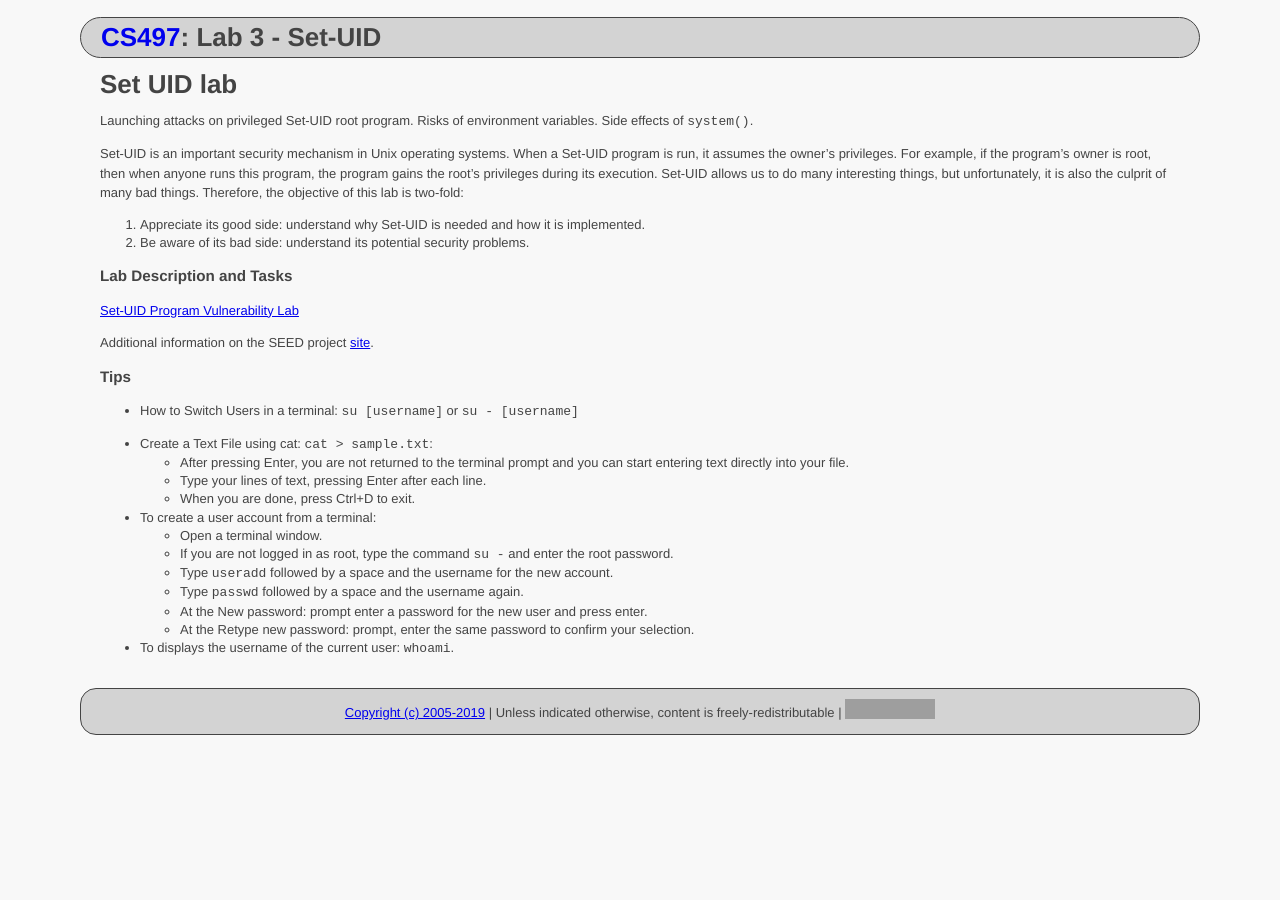
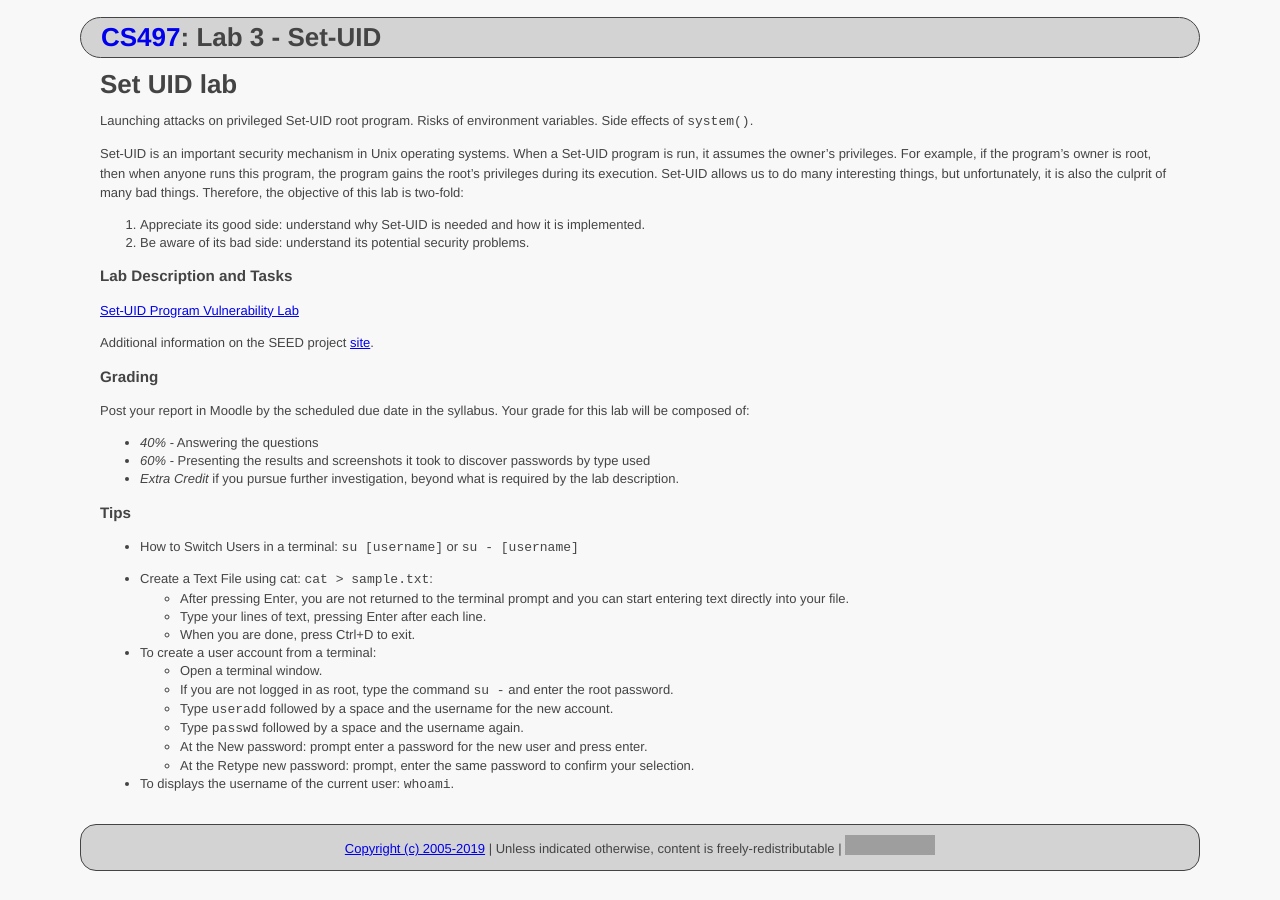
Before and after one commit to ycpcs/cs497-spring2019, a Jekyll site: the page built from labs/lab03.md, in a window 1280 px wide. Built offline with Jekyll 4.4.1, drawn with Linux system fonts in a browser that asks for light colours; grey boxes are pictures that could not be loaded.

Commit message:
Update lab03.md

```diff
--- a/labs/lab03.md
+++ b/labs/lab03.md
@@ -18,6 +18,13 @@ Set-UID is an important security mechanism in Unix operating systems. When a Set
 
 Additional information on the SEED project [site](http://www.cis.syr.edu/~wedu/seed/Labs_16.04/Software/Environment_Variable_and_SetUID/).
 
+### Grading
+
+Post your report in Moodle by the scheduled due date in the syllabus. Your grade for this lab will be composed of:
+- *40%* - Answering the questions
+- *60%* - Presenting the results and screenshots it took to discover passwords by type used
+- *Extra Credit* if you pursue further investigation, beyond what is required by the lab description.
+
 ### Tips
 
 - How to Switch Users in a terminal:
```
